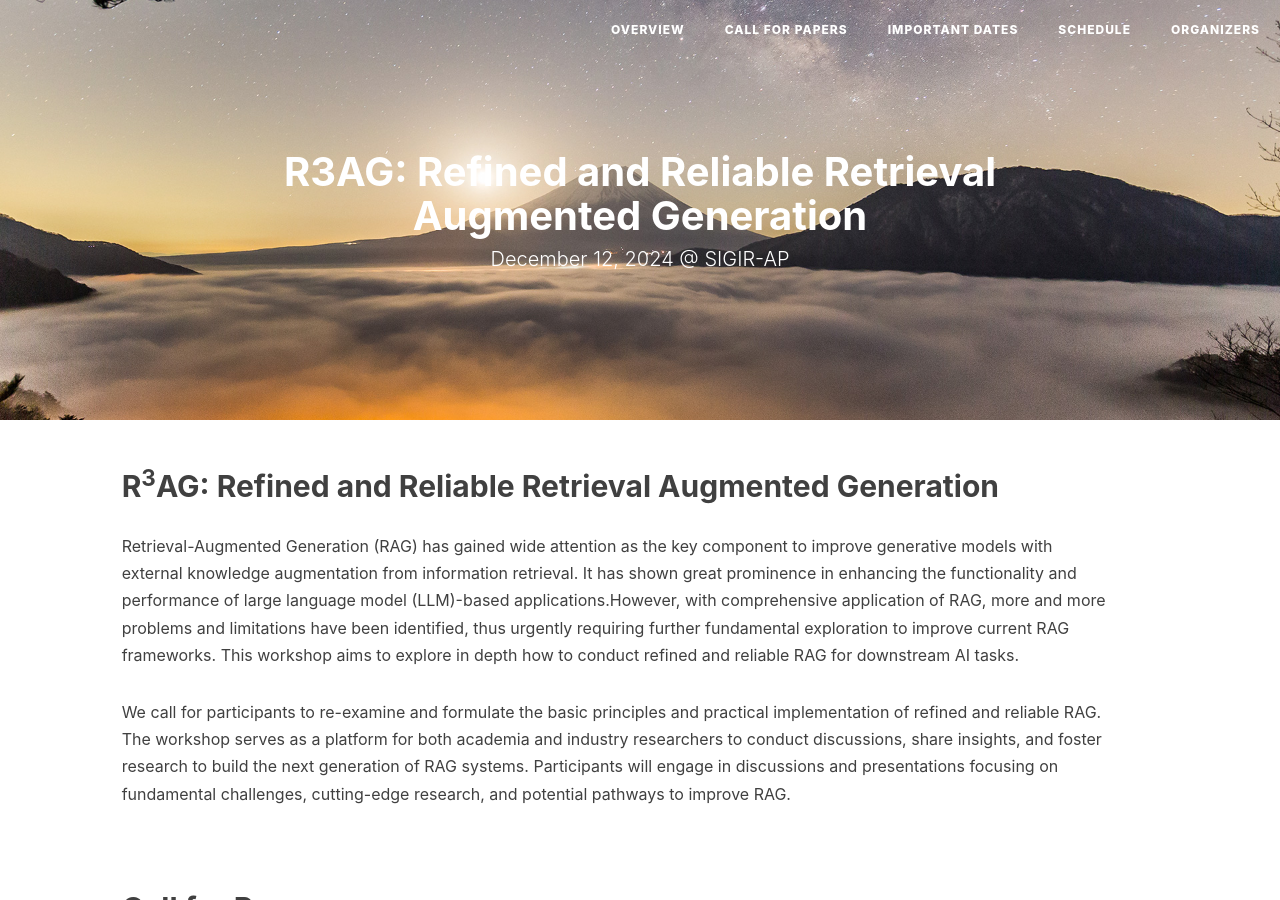
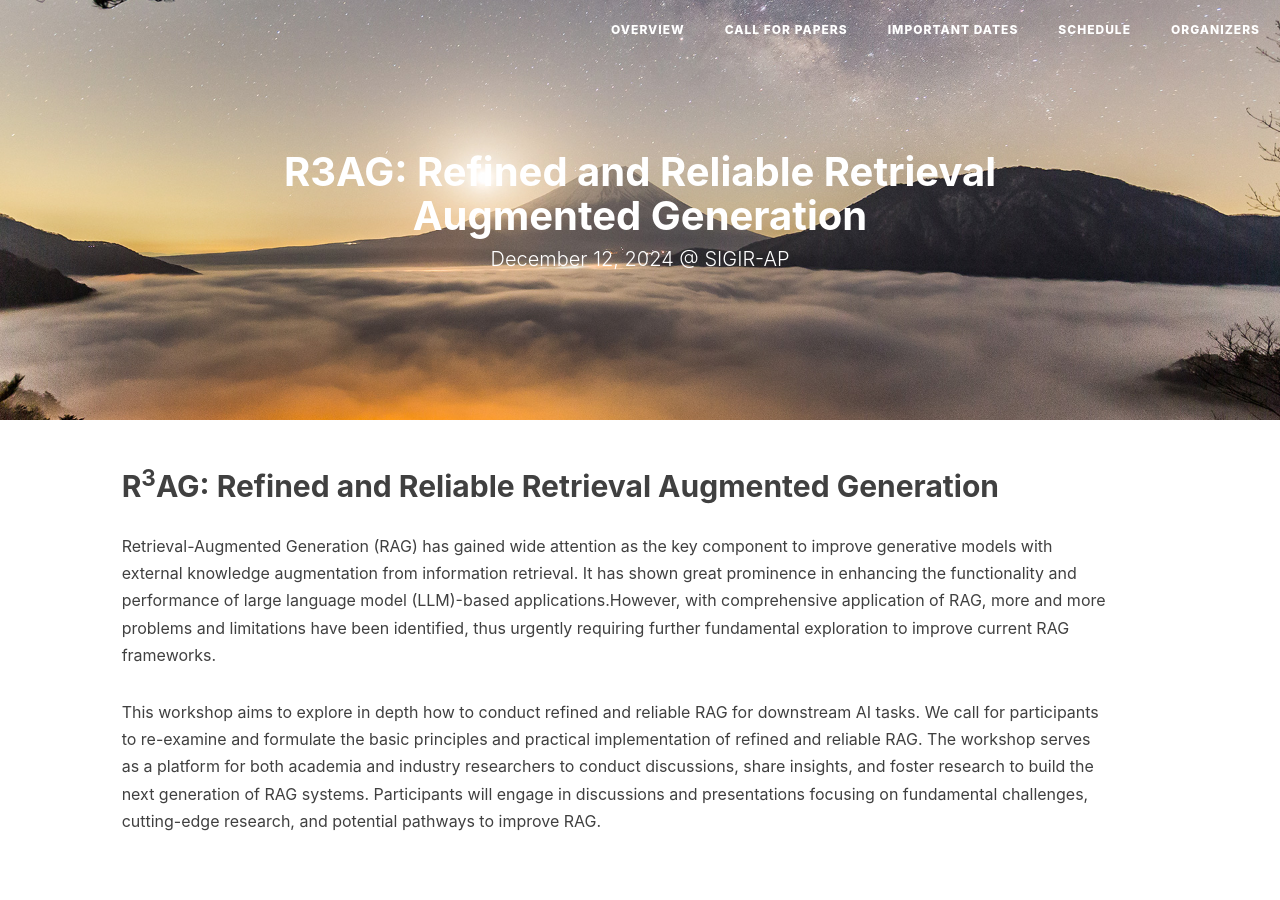
Before and after one commit to R3AG-SIGIR-AP/R3AG-SIGIR-AP.github.io, a Jekyll site: the page built from index.md, in a window 1280 px wide and 900 px high. Built offline with Jekyll 4.4.1, drawn with Linux system fonts in a browser that asks for light colours; nearby versions of some CDN libraries; our own code applies the rules of GitHub Pages for plain Markdown files.

```diff
--- a/index.md
+++ b/index.md
@@ -4,9 +4,9 @@ description: ""
 ---
 
 ## <a name='Overview' style="color: inherit; text-decoration: none; text-align: center;"> R<sup>3</sup>AG: Refined and Reliable Retrieval Augmented Generation </a>
- Retrieval-Augmented Generation (RAG) has gained wide attention as the key component to improve generative models  with external knowledge augmentation from information retrieval. It has shown great prominence in enhancing the functionality and performance of large language model (LLM)-based applications.However, with comprehensive application of RAG, more and more problems and limitations have been identified, thus urgently requiring further fundamental exploration to improve current RAG frameworks. This workshop aims to explore in depth how to conduct refined and reliable RAG for downstream AI tasks.
+ Retrieval-Augmented Generation (RAG) has gained wide attention as the key component to improve generative models  with external knowledge augmentation from information retrieval. It has shown great prominence in enhancing the functionality and performance of large language model (LLM)-based applications.However, with comprehensive application of RAG, more and more problems and limitations have been identified, thus urgently requiring further fundamental exploration to improve current RAG frameworks.
 
- We call for participants to re-examine and formulate the basic principles and practical implementation of refined and reliable RAG. The workshop serves as a platform for both academia and industry researchers to conduct discussions, share insights, and foster research to build the next generation of RAG systems. Participants will engage in discussions and presentations focusing on fundamental challenges, cutting-edge research, and  potential pathways to improve RAG.
+ This workshop aims to explore in depth how to conduct refined and reliable RAG for downstream AI tasks. We call for participants to re-examine and formulate the basic principles and practical implementation of refined and reliable RAG. The workshop serves as a platform for both academia and industry researchers to conduct discussions, share insights, and foster research to build the next generation of RAG systems. Participants will engage in discussions and presentations focusing on fundamental challenges, cutting-edge research, and  potential pathways to improve RAG.
 <br/>
 <br/>
 
```
